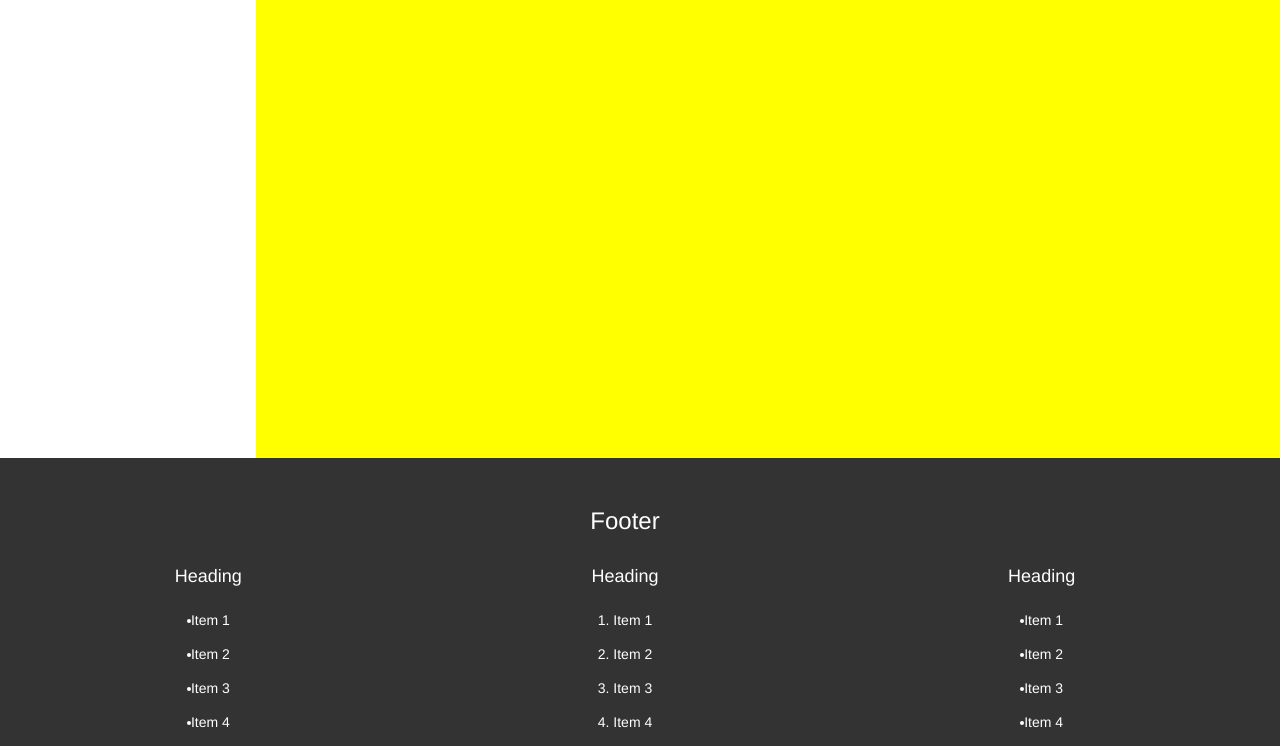
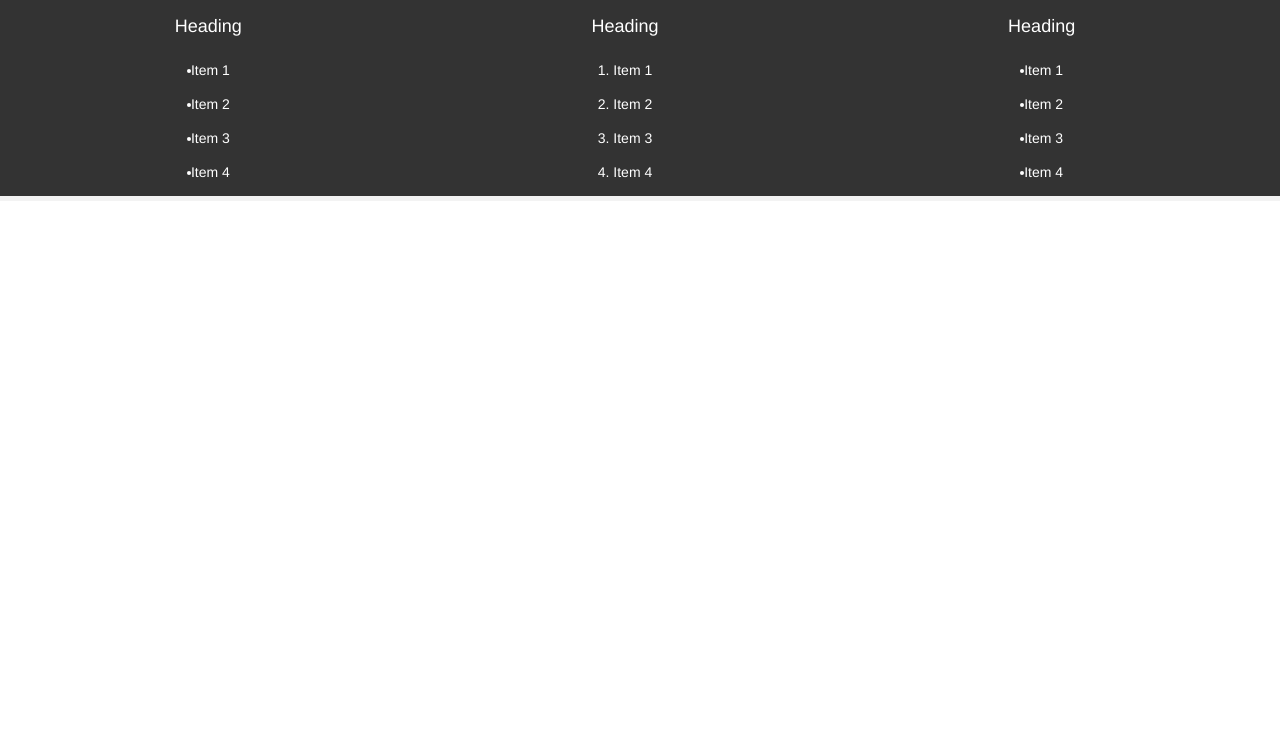
Before and after one commit to antonioTrujillo/Menu-Exercise-Test, a plain HTML site: page index.html in a window 1280 px wide. Shown: the part 402-1148 px from the top of the page. After the commit the page ends 800 px from the top, so only its background shows below. Drawn offline with Linux system fonts and the light colour scheme.

Commit message:
background grey

```diff
--- a/index.html
+++ b/index.html
@@ -2,17 +2,21 @@
 <html ng-app="myApp">
 <head>
 	<meta charset="UTF-8">
+	<meta name="HandheldFriendly" content="true" />
+	<meta name="MobileOptimized" content="320" />
+	<meta name="viewport" content="width=device-width">
 	<title>BQ TEST</title>
 	<link rel="stylesheet" type="text/css" href="stylesheet/bootstrap/bootstrap.min.css">
 	<link rel="stylesheet" type="text/css" href="stylesheet/styles.css">
 </head>
 <body>
     <ng-header></ng-header>
-    <section>
+    <section class="backgroundBody">
     <ng-categories></ng-categories>
     <div ng-view></div>
+    <ng-footer></ng-footer>
     </section>
-   	<ng-footer></ng-footer>
+
 <script type="text/javascript" src="js/angular.min.js"></script>
 <script type="text/javascript" src="js/angular-route.min.js"></script>
 <script type="text/javascript" src="js/angular-resource.min.js"></script>
--- a/stylesheet/styles.scss
+++ b/stylesheet/styles.scss
@@ -11,23 +11,25 @@ header {
 	display: table;
 }
 .navCategories {
-	width: 241px;
-	height: 800px;
+	width: 20%;
+	height: auto;
 	float: left;
-	margin: 15px;
 }
 .prueba {
-	max-width: 100%;
-	height: 800px;
-	margin-left: 20%;
+	max-width: 80%;
+	float: left;
 	background-color: yellow;
+}
+.backgroundBody{
+	background-color: #f3f3f3;
+	width: 100%;
+	display: inline-block;
 }
 
 ol, ul{
 	margin-bottom: 0px !important;
 	list-style-position: inside !important;
 }
-
 
 .itemHeader {
 	background-color: #333333;
@@ -60,7 +62,7 @@ nav li ul {
 
 }
 .ulCategories {
-	width: 241px;
+	width: 20%;
 }
 
 
@@ -98,6 +100,7 @@ footer {
 	//position: fixed;
 	bottom: 0;
 	width: 100%;
+	display:inline-block;
 }
 .titleFooter {
 	text-align: center;
```
Also changed, not shown: stylesheet/styles.css, 1 other file.
